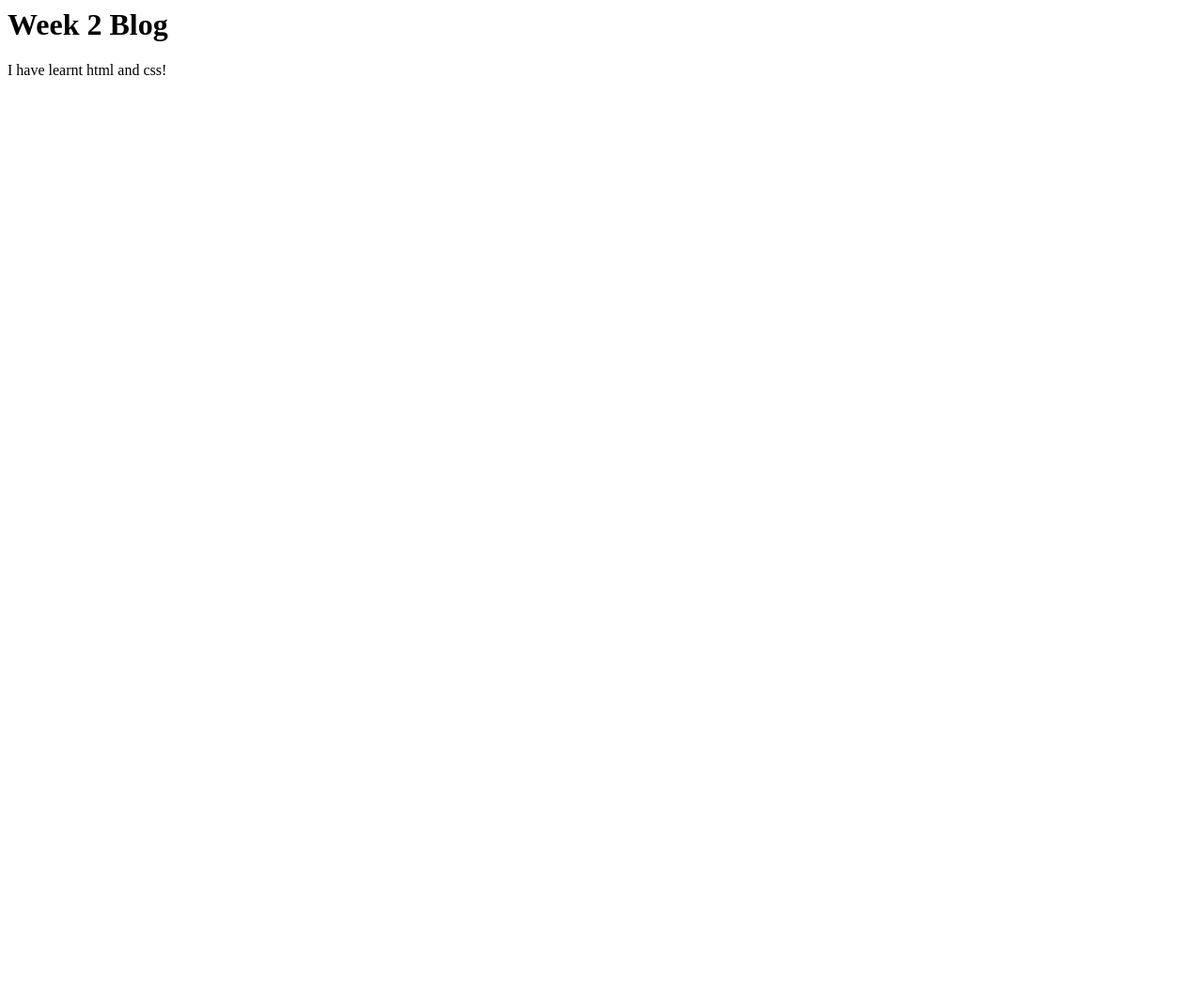
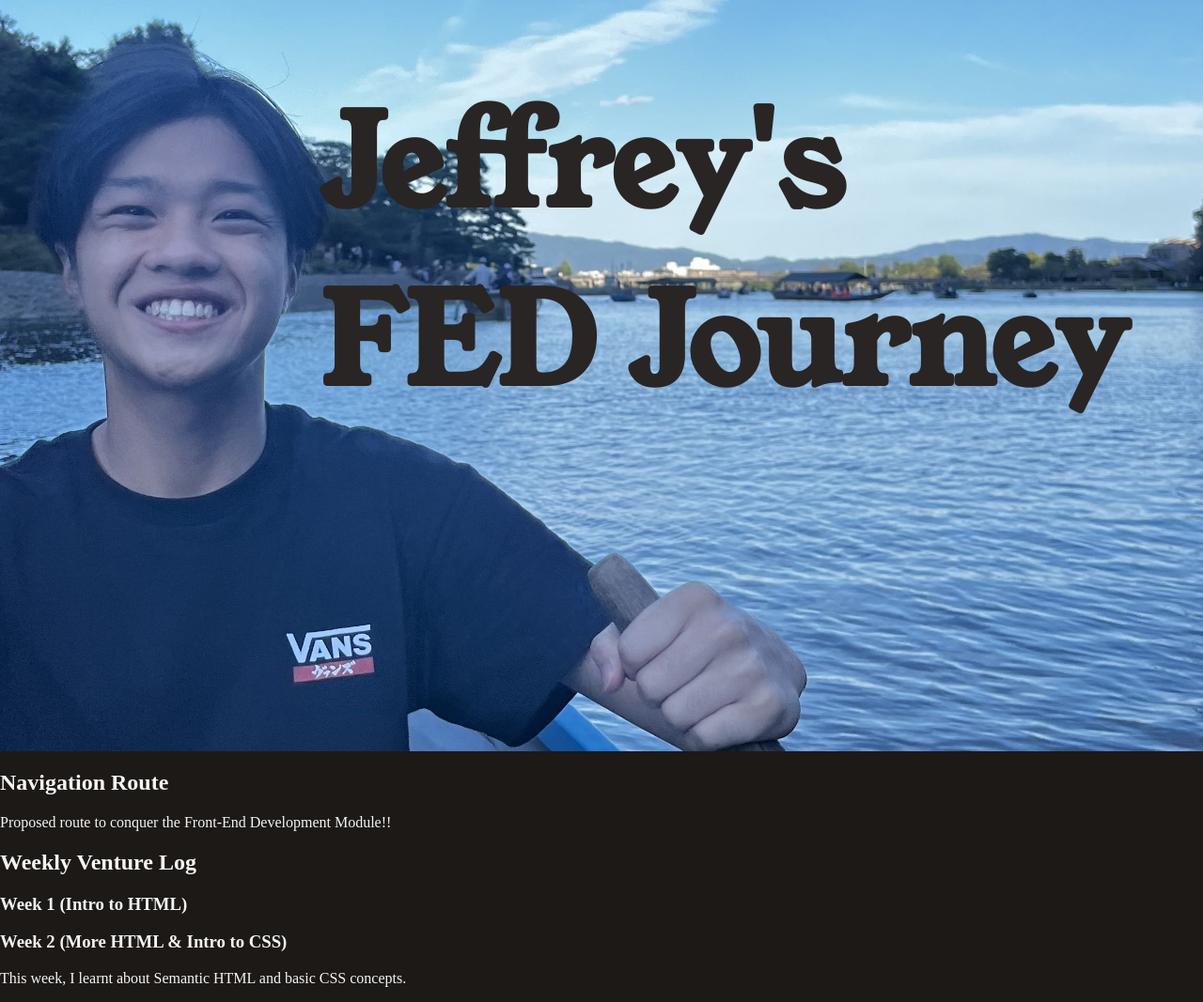
Before and after one commit to CheeGuang/Jeffrey-s-Dev-Blog, a plain HTML site: page index.html in a window 1280 px wide. Shown: the whole page at 94% size. Before the commit the page ends 800 px from the top, so only its background shows below. Drawn offline with Linux system fonts and the light colour scheme; a web font is replaced by a local one.

Commit message:
Dev Blog Sketch

```diff
--- a/index.html
+++ b/index.html
@@ -1,7 +1,36 @@
-<html>
-  <head></head>
+<!DOCTYPE html>
+<html lang="en">
+  <head>
+    <meta charset="UTF-8" />
+    <meta name="viewport" content="width=device-width, initial-scale=1.0" />
+    <title>Jeffrey's Dev Blog</title>
+    <link rel="preconnect" href="https://fonts.googleapis.com" />
+    <link rel="preconnect" href="https://fonts.gstatic.com" crossorigin />
+    <link
+      href="https://fonts.googleapis.com/css2?family=Coiny&family=Libre+Baskerville&family=Sono:wght@400;600;700&family=Young+Serif&display=swap"
+      rel="stylesheet"
+    />
+    <link rel="stylesheet" href="style.css" />
+  </head>
   <body>
-    <h1>Week 2 Blog</h1>
-    <div>I have learnt html and css!</div>
+    <header>
+      <h1>Jeffrey's <br />FED Journey</h1>
+    </header>
+    <nav>
+      <section>
+        <h2>Navigation Route</h2>
+        <p>Proposed route to conquer the Front-End Development Module!!</p>
+      </section>
+      <section>
+        <h2>Weekly Venture Log</h2>
+        <article>
+          <h3>Week 1 (Intro to HTML)</h3>
+        </article>
+        <article>
+          <h3>Week 2 (More HTML & Intro to CSS)</h3>
+          <p>This week, I learnt about Semantic HTML and basic CSS concepts.</p>
+        </article>
+      </section>
+    </nav>
   </body>
 </html>
--- /dev/null
+++ b/style.css
@@ -0,0 +1,31 @@
+html {
+  margin: 0px;
+  background-color: #1c1917;
+  color: #f5f5f4;
+}
+
+body {
+  margin: 0px;
+}
+
+header {
+  background-image: url("assets/header-img.jpg");
+  background-size: cover;
+  width: 100%;
+  height: 100vh;
+  align-items: center;
+  max-height: 100%;
+  background-repeat: no-repeat;
+  background-position: 50% 0%;
+  background-attachment: fixed;
+  position: relative;
+}
+
+h1 {
+  font-family: "Young Serif";
+  font-size: 135px;
+  color: #292524;
+  position: absolute;
+  top: -10px;
+  right: 80px;
+}
```
Also changed, not shown: assets/header-img.jpg (added).
